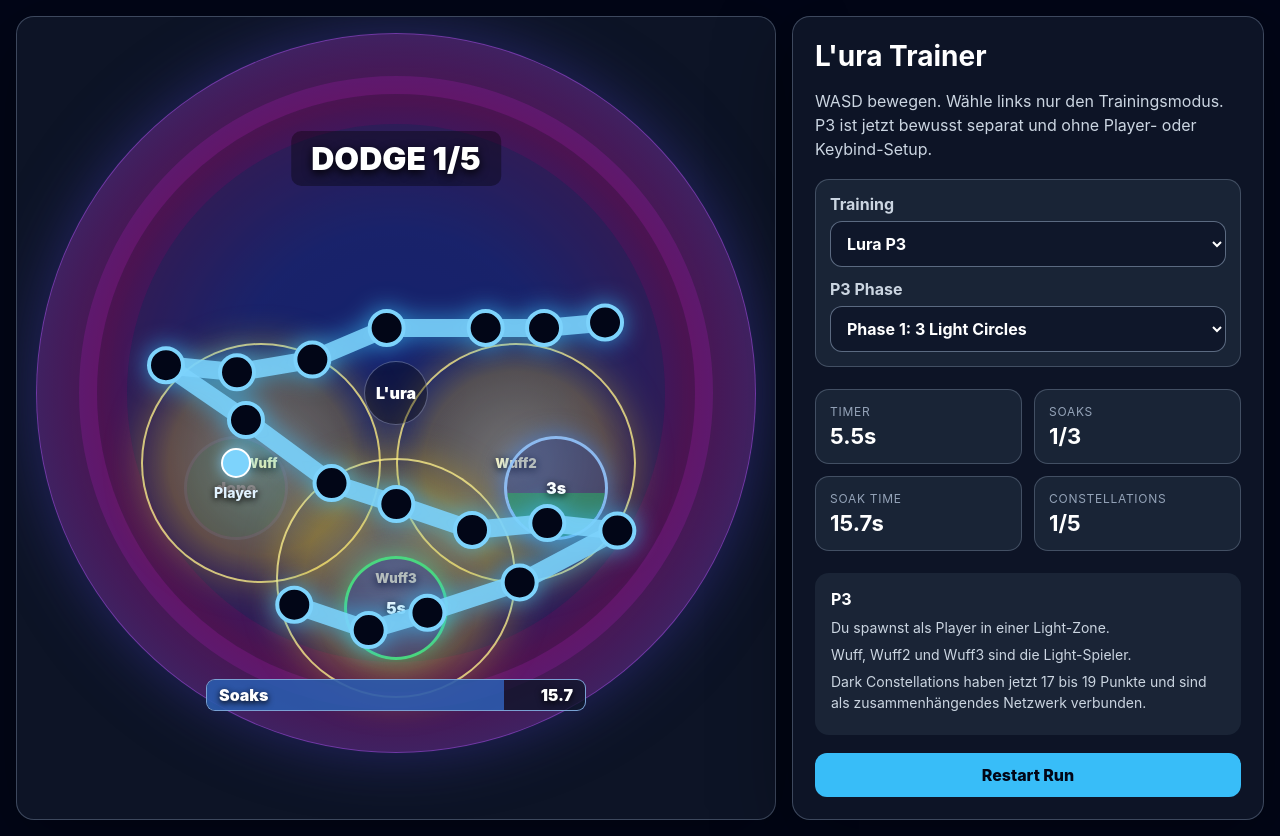
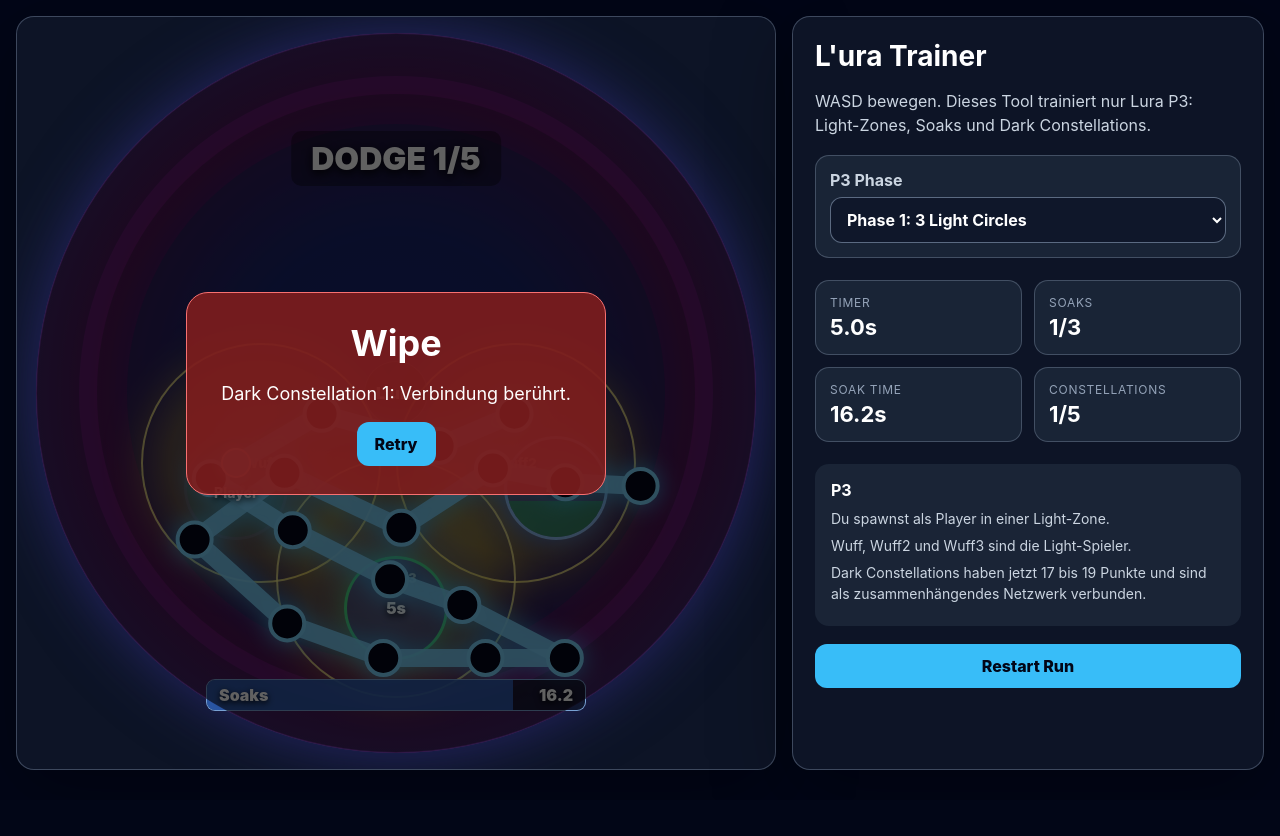
Before and after one commit to Tyrox92/lura-helper, a React (Vite) app: page / in a window 1280 px wide. After the commit the page ends 800 px from the top, so only its background shows below. Built offline with nearby package versions, Linux system fonts and the light colour scheme.

Commit message:
Add files via upload

```diff
--- a/src/App.jsx
+++ b/src/App.jsx
@@ -105,85 +105,92 @@ function makeConstellation(id) {
   const count = randomInt(17, 19);
   const points = [];
 
-  const lanes = [
-    CENTER - 70,
-    CENTER + 25,
-    CENTER + 115,
-    CENTER + 205
-  ];
+  const minX = CENTER - 265;
+  const maxX = CENTER + 265;
+  const minY = CENTER - 70;
+  const maxY = CENTER + 265;
 
   const startLeft = Math.random() < 0.5;
-  const minX = CENTER - 230;
-  const maxX = CENTER + 235;
-  const minY = CENTER - 65;
-  const maxY = CENTER + 255;
+  let dir = startLeft ? 1 : -1;
 
   let current = {
-    x: startLeft ? randomBetween(minX, minX + 70) : randomBetween(maxX - 70, maxX),
-    y: lanes[randomInt(0, lanes.length - 1)] + randomBetween(-18, 18)
+    x: startLeft ? randomBetween(minX, minX + 55) : randomBetween(maxX - 55, maxX),
+    y: randomBetween(CENTER + 20, CENTER + 170)
   };
 
   points.push({ id: `${id}-0`, ...current });
 
-  let dir = startLeft ? 1 : -1;
-  let laneIndex = lanes.reduce((best, lane, i) => {
-    const bestD = Math.abs(lanes[best] - current.y);
-    const d = Math.abs(lane - current.y);
-    return d < bestD ? i : best;
-  }, 0);
-
   let attempts = 0;
 
-  while (points.length < count && attempts < 2000) {
+  while (points.length < count && attempts < 3000) {
     attempts++;
 
-    if (Math.random() < 0.28) {
-      laneIndex = clamp(laneIndex + (Math.random() < 0.5 ? -1 : 1), 0, lanes.length - 1);
+    // More room between points than v9. Mostly horizontal movement with controlled vertical drift.
+    // This creates a readable snake-like chain instead of a compressed cluster.
+    const step = randomBetween(72, 118);
+    const vertical = randomBetween(-70, 70);
+
+    let next = {
+      x: current.x + step * dir,
+      y: current.y + vertical
+    };
+
+    // Bounce from the side instead of jumping across the room.
+    if (next.x > maxX || next.x < minX) {
+      dir *= -1;
+      next = {
+        x: current.x + randomBetween(68, 105) * dir,
+        y: current.y + randomBetween(45, 95)
+      };
     }
 
-    if ((current.x > maxX - 45 && dir === 1) || (current.x < minX + 45 && dir === -1)) {
-      dir *= -1;
-      laneIndex = clamp(laneIndex + 1, 0, lanes.length - 1);
-    }
-
-    const stepX = randomBetween(58, 100) * dir;
-    const stepY = (lanes[laneIndex] - current.y) * 0.55 + randomBetween(-36, 36);
-
-    const next = {
-      x: clamp(current.x + stepX, minX, maxX),
-      y: clamp(current.y + stepY, minY, maxY)
-    };
+    next.x = clamp(next.x, minX, maxX);
+    next.y = clamp(next.y, minY, maxY);
 
     if (!inArena(next, 34)) continue;
-    if (dist(next, { x: CENTER, y: CENTER }) < 58) continue;
+    if (dist(next, { x: CENTER, y: CENTER }) < 62) continue;
 
-    const previous = points[points.length - 1];
-    const linkLength = dist(previous, next);
+    const segmentLength = dist(current, next);
 
-    // The boss patterns do not create giant jumps. Keep every segment local.
-    if (linkLength < 45 || linkLength > 135) continue;
+    // Prevent both extremes: no tiny stacked points, no giant skip line.
+    if (segmentLength < 70 || segmentLength > 138) continue;
+
+    // Keep non-neighbor points from stacking too much, but allow the chain to pass nearby.
+    const tooCloseToOldPoint = points
+      .slice(0, -1)
+      .some((p) => dist(p, next) < 50);
+
+    if (tooCloseToOldPoint) continue;
 
     points.push({ id: `${id}-${points.length}`, ...next });
     current = next;
   }
 
-  // Fallback: if the random walk got stuck, continue with a controlled local spiral.
+  // Fallback if random walk was too strict: continue with deterministic local snake steps.
   while (points.length < count) {
-    const previous = points[points.length - 1];
-    const angle = (points.length / count) * Math.PI * 2 + (startLeft ? 0 : Math.PI);
-    const next = {
-      x: clamp(previous.x + Math.cos(angle) * 75, minX, maxX),
-      y: clamp(previous.y + Math.sin(angle) * 55, minY, maxY)
+    let previous = points[points.length - 1];
+
+    let next = {
+      x: previous.x + 86 * dir,
+      y: previous.y + (points.length % 2 === 0 ? 52 : -48)
     };
 
-    if (!inArena(next, 34) || dist(next, { x: CENTER, y: CENTER }) < 58) {
-      next.x = clamp(previous.x + 70 * dir, minX, maxX);
-      next.y = clamp(previous.y + 25, minY, maxY);
-      if ((next.x >= maxX || next.x <= minX)) dir *= -1;
+    if (next.x > maxX || next.x < minX) {
+      dir *= -1;
+      next = {
+        x: previous.x + 82 * dir,
+        y: previous.y + 62
+      };
+    }
+
+    next.x = clamp(next.x, minX, maxX);
+    next.y = clamp(next.y, minY, maxY);
+
+    if (!inArena(next, 34)) {
+      next.y = clamp(CENTER + 100 + randomBetween(-80, 120), minY, maxY);
     }
 
     points.push({ id: `${id}-${points.length}`, ...next });
-    current = next;
   }
 
   const edges = makePathEdges(points);
@@ -280,26 +287,20 @@ function beamHitsCircle(beam, p, radius) {
 }
 
 export default function App() {
-  const [selectedMode, setSelectedMode] = useState('p3');
   const [phase, setPhase] = useState(1);
   const [game, setGame] = useState(() => initialP3(1));
   const keys = useRef({});
   const last = useRef(performance.now());
 
-  function restart(nextMode = selectedMode, nextPhase = phase) {
+  function restart(nextPhase = phase) {
     last.current = performance.now();
-    setGame(nextMode === 'p3' ? initialP3(Number(nextPhase)) : initialIntermission());
-  }
-
-  function changeMode(value) {
-    setSelectedMode(value);
-    restart(value, phase);
+    setGame(initialP3(Number(nextPhase)));
   }
 
   function changePhase(value) {
     const nextPhase = Number(value);
     setPhase(nextPhase);
-    restart('p3', nextPhase);
+    restart(nextPhase);
   }
 
   useEffect(() => {
@@ -662,30 +663,20 @@ export default function App() {
 
         <aside className="panel sidebar">
           <h1>L'ura Trainer</h1>
-          <p>WASD bewegen. Wähle links nur den Trainingsmodus. P3 ist jetzt bewusst separat und ohne Player- oder Keybind-Setup.</p>
+          <p>WASD bewegen. Dieses Tool trainiert nur Lura P3: Light-Zones, Soaks und Dark Constellations.</p>
 
           <div className="settingsBox">
             <label>
-              Training
-              <select value={selectedMode} onChange={(e) => changeMode(e.target.value)}>
-                <option value="p3">Lura P3</option>
-                <option value="intermission">Lura Intermission</option>
+              P3 Phase
+              <select value={phase} onChange={(e) => changePhase(e.target.value)}>
+                <option value="1">Phase 1: 3 Light Circles</option>
+                <option value="2">Phase 2: 2 Light Circles</option>
+                <option value="3">Phase 3: 1 moving Light Circle</option>
               </select>
             </label>
-
-            {selectedMode === 'p3' && (
-              <label>
-                P3 Phase
-                <select value={phase} onChange={(e) => changePhase(e.target.value)}>
-                  <option value="1">Phase 1: 3 Light Circles</option>
-                  <option value="2">Phase 2: 2 Light Circles</option>
-                  <option value="3">Phase 3: 1 moving Light Circle</option>
-                </select>
-              </label>
-            )}
           </div>
 
-          {game.mode === 'p3' ? <P3Stats game={game} /> : <IntermissionStats game={game} />}
+          <P3Stats game={game} />
 
           <button className="restart" onClick={() => restart()}>Restart Run</button>
         </aside>
```
Also changed, not shown: 1 other file (tests, documents, lock files or other folders).
